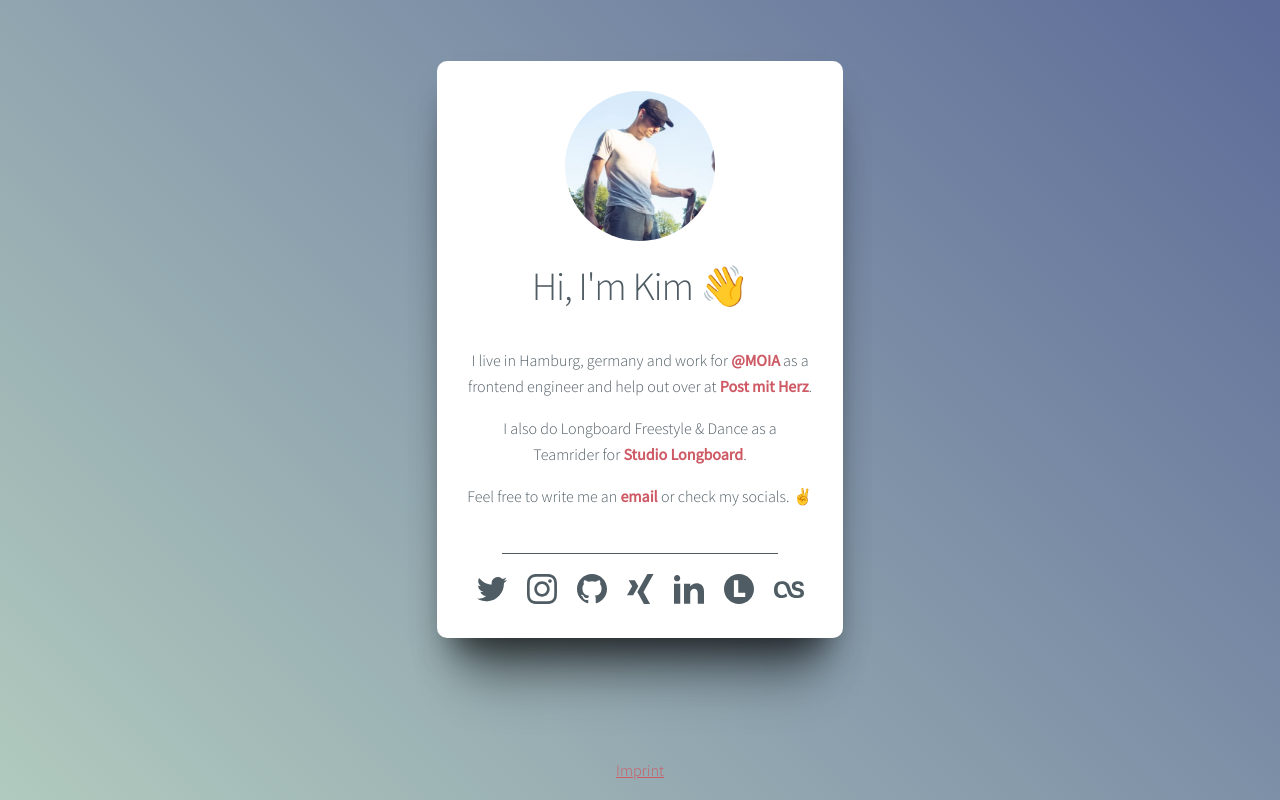
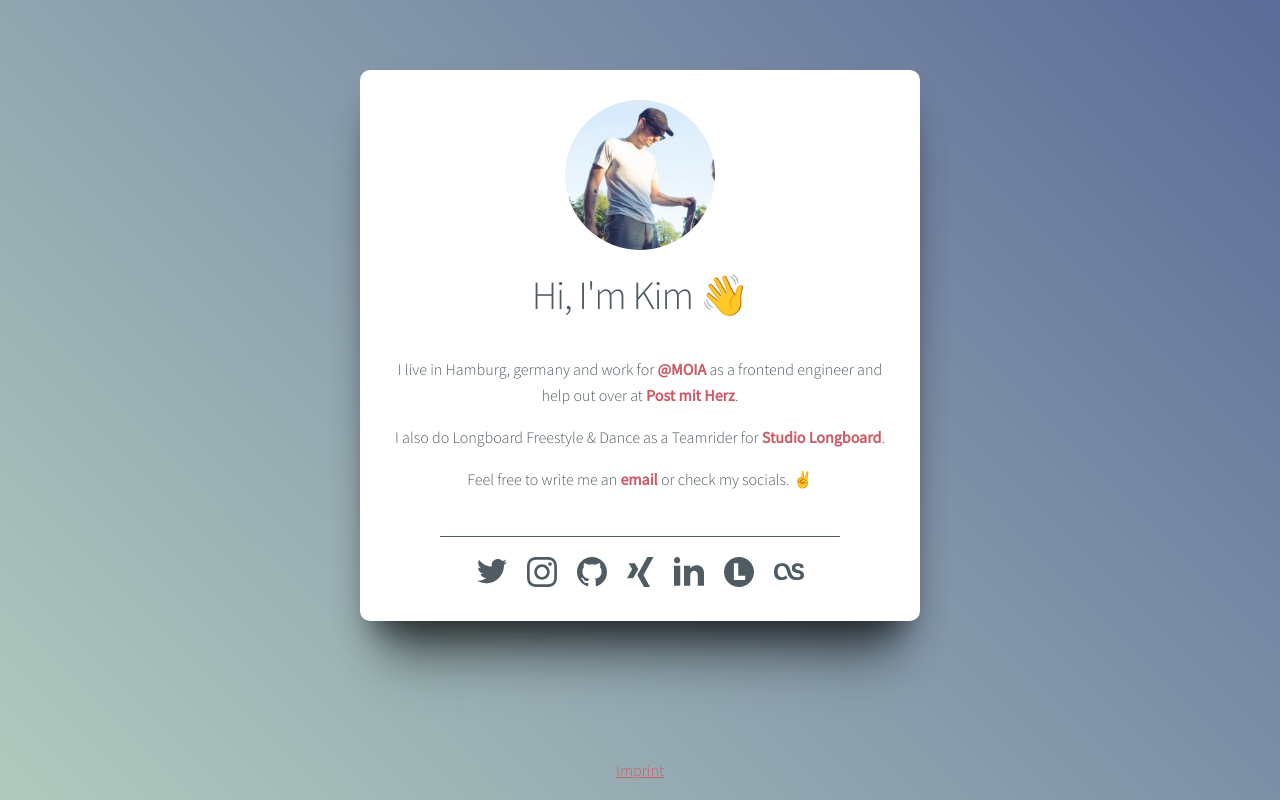
Before and after one commit to iKasch/schneider.kim, a Gatsby site: page / in a window 1280 px wide. Built offline with nearby package versions, Linux system fonts and the light colour scheme; Gatsby itself is replaced by a stand-in of ours.

Commit message:
adjust styles

```diff
--- a/src/pages/index.js
+++ b/src/pages/index.js
@@ -23,7 +23,7 @@ export default function Home() {
               <a href="http://moia.io" rel="noreferrer" target="_blank">
                 @MOIA
               </a>{' '}
-              as a<br /> frontend engineer and help out over at{' '}
+              as a frontend engineer and help out over at{' '}
               <a
                 href="https://postmitherz.org"
                 rel="noreferrer"
@@ -34,7 +34,7 @@ export default function Home() {
               .
             </p>
             <p>
-              I also do Longboard Freestyle & Dance as a<br /> Teamrider for{' '}
+              I also do Longboard Freestyle & Dance as a Teamrider for{' '}
               <a
                 href="https://www.studiolongboard.com/neuer-teamfahrer-kim-stellt-sich-vor/"
                 rel="noreferrer"
--- a/src/styles/global.css
+++ b/src/styles/global.css
@@ -100,6 +100,10 @@ body,
   line-height: 26px;
 }
 
+.card .intro p {
+  max-width: 500px;
+}
+
 hr {
   width: 80%;
   border: none;
```
